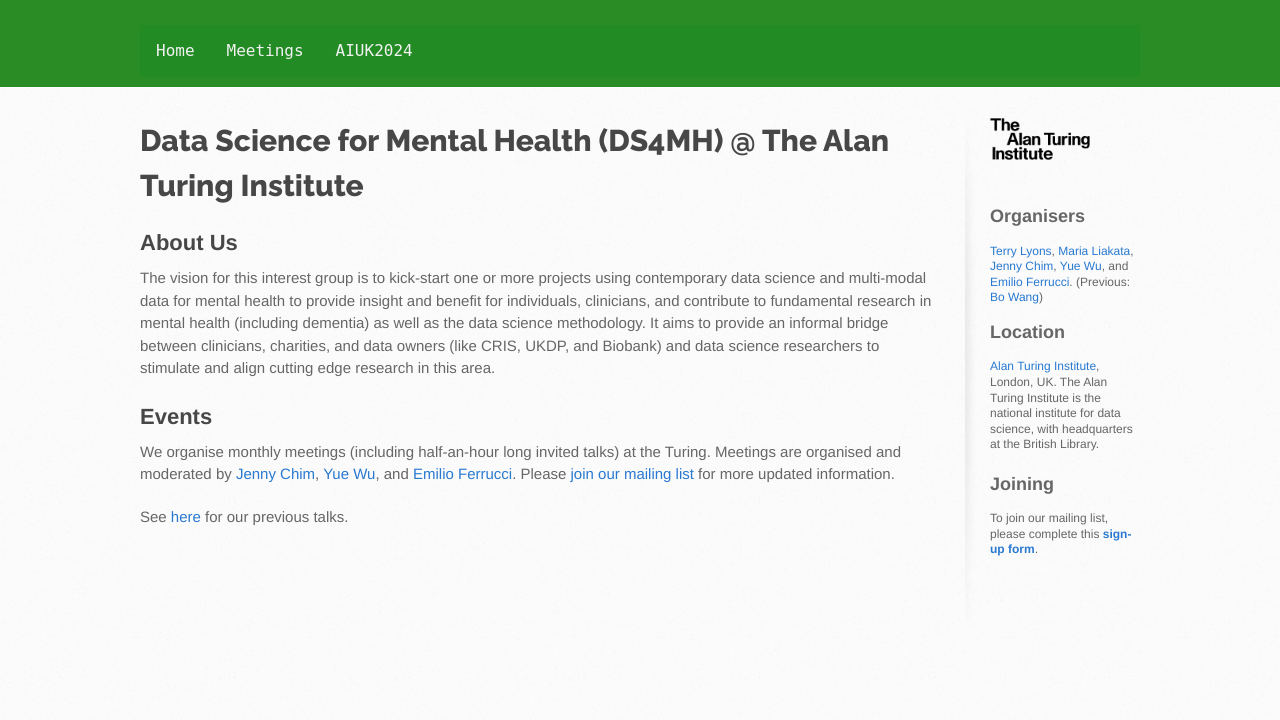
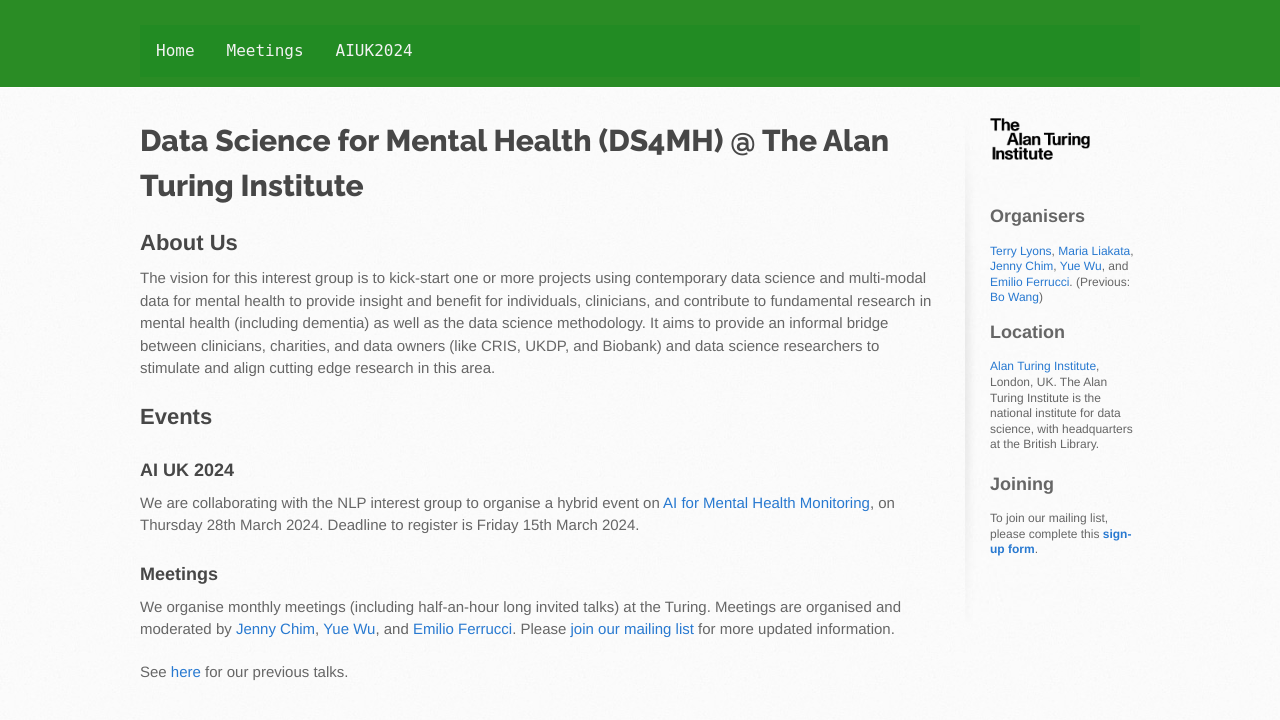
Before and after one commit to turing-ds4mh/turing-ds4mh.github.io, a Jekyll site: the page built from index.md, in a window 1280 px wide. Shown: the top 720 px of the page. Built offline with Jekyll 4.4.1, drawn with Linux system fonts in a browser that asks for light colours.

Commit message:
AI UK - add link on homepage

```diff
--- a/index.md
+++ b/index.md
@@ -11,6 +11,9 @@
 
 
 ## Events
+### AI UK 2024
+We are collaborating with the NLP interest group to organise a hybrid event on [AI for Mental Health Monitoring](/aiuk2024.html), on Thursday 28th March 2024. Deadline to register is Friday 15th March 2024.
+### Meetings
 We organise monthly meetings (including half-an-hour long invited talks) at the Turing. Meetings are organised and moderated by [Jenny Chim](https://j-chim.github.io/), [Yue Wu](https://datasig.ac.uk/people/yue-wu), and [Emilio Ferrucci](https://people.maths.ox.ac.uk/rossiferrucc/). Please [join our mailing list](https://forms.office.com/e/N0SaJbSnek) for more updated information.
 
 See [here](/meetings.html) for our previous talks.
```
